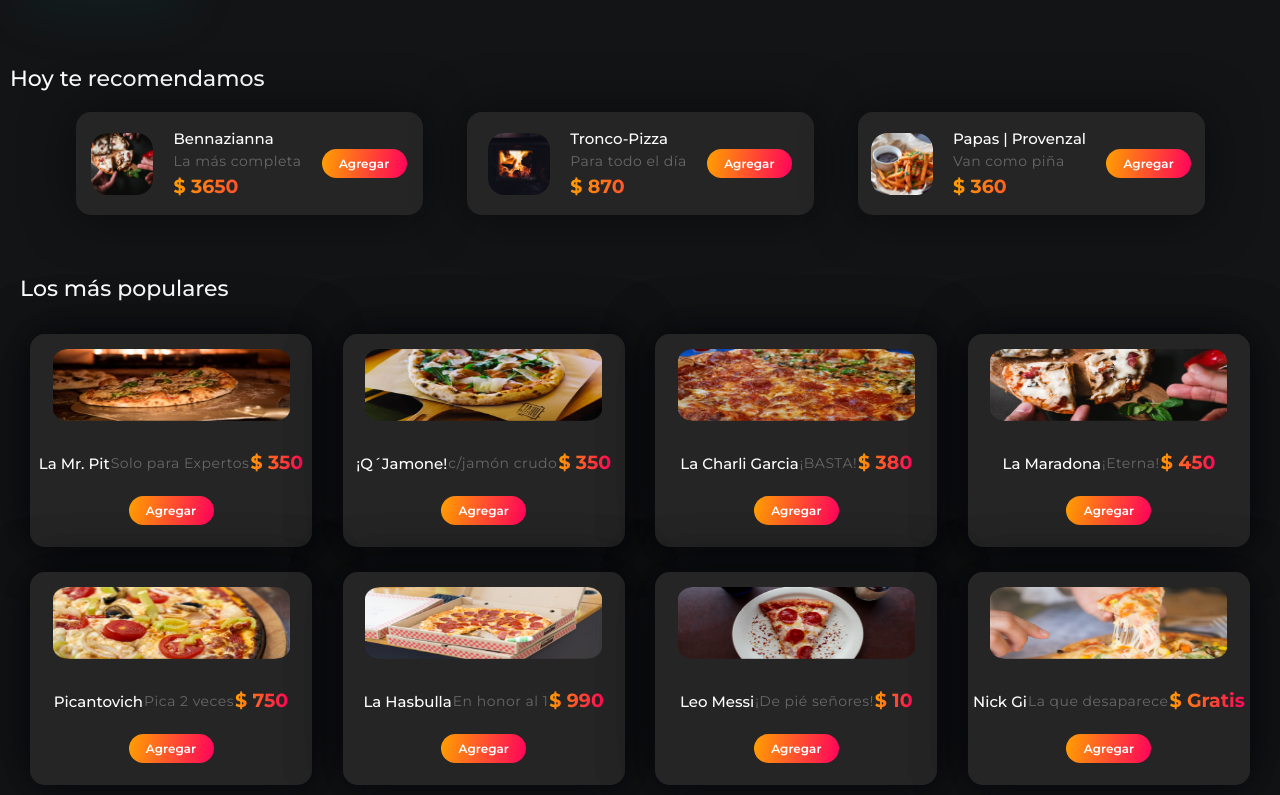
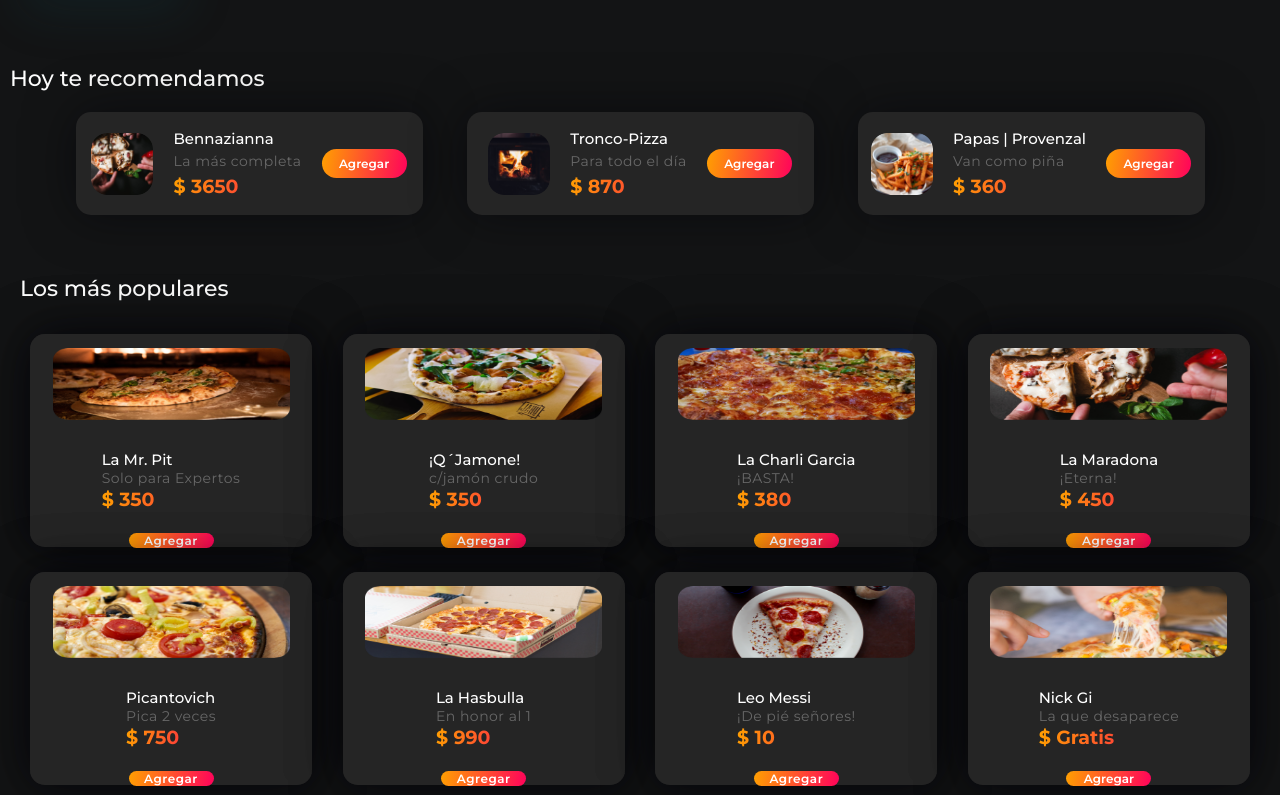
Before and after one commit to Enzoskr/Trabajo-grupal, a plain HTML site: page index.html in a window 1280 px wide. Shown: the part 546-1341 px from the top of the page. Drawn offline with Linux system fonts and the light colour scheme.

Commit message:
cambios minimos

```diff
--- a/index.html
+++ b/index.html
@@ -108,7 +108,7 @@
               <p> Solo para Expertos </p>
               <p> $ 350 </p>
               </div>
-              <a class="bottom-add" href="#"> Agregar </a>
+              <a class="bottom-add2" href="#"> Agregar </a>
             </div>
         </div>
         <div class="content-populares">
@@ -119,7 +119,7 @@
               <p> c/jamón crudo </p>
               <p> $ 350 </p>
             </div>
-            <a class="bottom-add" href="#"> Agregar </a>
+            <a class="bottom-add2" href="#"> Agregar </a>
           </div>
         </div>
         <div class="content-populares">
@@ -130,7 +130,7 @@
               <p> ¡BASTA! </p>
               <p> $ 380 </p>
             </div>
-            <a class="bottom-add" href="#"> Agregar </a>
+            <a class="bottom-add2" href="#"> Agregar </a>
           </div>
         </div>
         <div class="content-populares">
@@ -141,7 +141,7 @@
               <p> ¡Eterna! </p>
               <p> $ 450 </p>
             </div>
-            <a class="bottom-add" href="#"> Agregar </a>
+            <a class="bottom-add2" href="#"> Agregar </a>
           </div>
         </div>
         <div class="content-populares">
@@ -152,7 +152,7 @@
               <p> Pica 2 veces </p>
               <p> $ 750 </p>
             </div>
-            <a class="bottom-add" href="#"> Agregar </a>
+            <a class="bottom-add2" href="#"> Agregar </a>
           </div>
         </div>
         <div class="content-populares">
@@ -163,7 +163,7 @@
               <p> En honor al 1 </p>
               <p> $ 990 </p>
             </div>
-            <a class="bottom-add" href="#"> Agregar </a>
+            <a class="bottom-add2" href="#"> Agregar </a>
           </div>
         </div>
         <div class="content-populares">
@@ -174,7 +174,7 @@
               <p> ¡De pié señores! </p>
               <p> $ 10 </p>
             </div>
-            <a class="bottom-add" href="#"> Agregar </a>
+            <a class="bottom-add2" href="#"> Agregar </a>
           </div>
         </div>
           <div class="content-populares">
@@ -189,7 +189,6 @@
           </div>
         </div>
         </div>
-      </div>
       </section>
     </main>
     <footer></footer>
--- a/style.css
+++ b/style.css
@@ -368,6 +368,7 @@ main {
   display: flex;
   justify-content: center;
   align-items: center;
+  flex-direction: column;
   flex-wrap: wrap;
   flex-direction: column;
   border-radius: 15px;
@@ -383,9 +384,9 @@ main {
 
 .card-populares {
   display: flex;
+  justify-content: center;
   align-items: center;
   flex-direction: column;
-  flex-wrap: wrap;
   gap: 20px;
   width: 282px;
   height: 213px;
@@ -409,7 +410,8 @@ main {
 .card-info-populares {
   display: flex;
   justify-content: center;
-  align-items: center;
+  align-items: left;
+  flex-direction: column;
   gap: 1px;
 }
 
@@ -420,10 +422,11 @@ main {
   gap: 5px;
 }
 
-.card-info-populares p:nth-child(1){
+.card-info-populares p:nth-child(1) {
   font-size: 15px;
   font-weight: 500;
   color: var(--blanco);
+  line-height: 131.02%;
 }
 
 .card-info-populares p:nth-child(2){
@@ -446,3 +449,18 @@ main {
   font-size: 19px;
   line-height: 131.02%
 }
+
+.bottom-add2{
+  display: flex;
+  align-items: center;
+  justify-content: center;
+  width: 85px;
+  height: 29px;
+  border-radius: 17.5px;
+  background: linear-gradient(98.81deg, #FFA100 -0.82%, #FF005C 101.53%);
+  font-weight: 600;
+  font-size: 12px;
+  line-height: 15px;
+  color: var(--blanco);
+  letter-spacing: 0.5px;
+}
```
